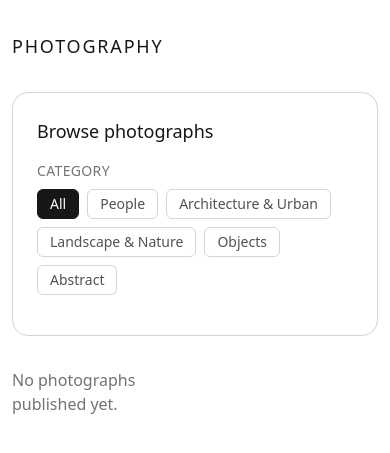
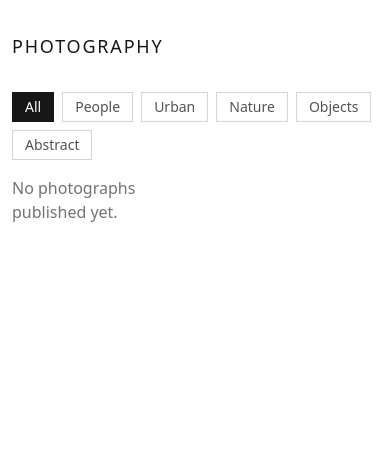
Before and after one commit to ajm660/photo-site, a Flask app: page / in a window 390 px wide. Shown: the top 453 px of the page. Run offline with Flask 3, Linux system fonts and the light colour scheme; style sheets or scripts are compiled from the project's sources; some libraries are stand-ins or nearby versions.

Commit message:
Simplify gallery filter UI and shorten mobile category names
Drop the bordered container, section labels, and "Browse photographs"
heading around the category/keyword filters; tighten margins. Restyle
the keyword control as "Keywords: [ All v ]" with a faint grey
background. Category buttons keep square corners and abbreviate to
"Urban"/"Nature" on mobile while showing full names from sm up.

```diff
--- a/app/categories.py
+++ b/app/categories.py
@@ -23,6 +23,14 @@
     "Landscape & Nature": ["Landscape", "Nature", "Landscape & Nature"],
     "Objects": ["Object", "Objects"],
     "Abstract": ["Abstract"],
+}
+
+# Shorter display names shown on narrow (mobile) viewports, where the full
+# name would wrap or crowd the nav. Categories not listed here just use
+# their full name at every width.
+PRIMARY_CATEGORY_SHORT_NAMES = {
+    "Architecture & Urban": "Urban",
+    "Landscape & Nature": "Nature",
 }
 
 # The Lightroom keyword used to mark a photo as ready for the website —
--- a/app/routes/gallery.py
+++ b/app/routes/gallery.py
@@ -4,6 +4,7 @@
 from app.categories import (
     ALL_CATEGORY_SLUG,
     ALL_PRIMARY_VARIANT_SLUGS,
+    PRIMARY_CATEGORY_SHORT_NAMES,
     PRIMARY_CATEGORY_SLUGS,
     PRIMARY_CATEGORY_VARIANT_SLUGS,
     WEB_KEYWORD_SLUG,
@@ -40,8 +41,9 @@
 
     category_photo_count = category_photos.count()
 
-    categories = [{"name": "All", "slug": ALL_CATEGORY_SLUG}] + [
-        {"name": name, "slug": slug} for name, slug in PRIMARY_CATEGORY_SLUGS.items()
+    categories = [{"name": "All", "slug": ALL_CATEGORY_SLUG, "short_name": "All"}] + [
+        {"name": name, "slug": slug, "short_name": PRIMARY_CATEGORY_SHORT_NAMES.get(name, name)}
+        for name, slug in PRIMARY_CATEGORY_SLUGS.items()
     ]
 
     # Every keyword occurring within the current category (excluding the
--- a/app/templates/gallery.html
+++ b/app/templates/gallery.html
@@ -3,30 +3,30 @@
 {% block title %}Photography{% endblock %}
 
 {% block content %}
-<div class="mb-8 rounded-2xl border border-neutral-300 p-6">
-  <div class="mb-4 flex items-center justify-between gap-4">
-    <h2 class="text-lg font-medium">Browse photographs</h2>
+<div class="mb-3">
   {% if selected_category != 'all' or selected_tags %}
+    <div class="mb-2 flex justify-end">
       <a href="{{ url_for('gallery.index') }}" class="text-sm text-neutral-500 underline underline-offset-2 hover:text-neutral-900">Clear filters</a>
+    </div>
   {% endif %}
-  </div>
 
-  <p class="mb-2 text-sm uppercase tracking-wide text-neutral-500">Category</p>
   <nav class="mb-4 flex flex-wrap gap-2">
     {% for cat in categories %}
       <a href="{{ url_for('gallery.index', category=cat.slug) }}"
-         class="rounded-md border px-3 py-1 text-sm {{ 'border-neutral-900 bg-neutral-900 text-white' if selected_category == cat.slug else 'border-neutral-300 text-neutral-600 hover:border-neutral-900 hover:text-neutral-900' }}">
-        {{ cat.name }}
+         class="border px-3 py-1 text-sm {{ 'border-neutral-900 bg-neutral-900 text-white' if selected_category == cat.slug else 'border-neutral-300 text-neutral-600 hover:border-neutral-900 hover:text-neutral-900' }}">
+        <span class="sm:hidden">{{ cat.short_name }}</span>
+        <span class="hidden sm:inline">{{ cat.name }}</span>
       </a>
     {% endfor %}
   </nav>
 
   {% if all_keywords %}
-    <p class="mb-2 text-sm uppercase tracking-wide text-neutral-500">Keyword</p>
+    <div class="mb-4 flex items-center gap-2">
+      <span class="text-sm text-neutral-500">Keywords:</span>
       <div class="relative inline-block w-56" x-data="{ open: false }" @click.outside="open = false">
         <button type="button" @click="open = !open"
-              class="flex w-full items-center justify-between gap-2 rounded-md border border-neutral-300 px-3 py-1.5 text-sm text-neutral-900">
-        <span>{{ selected_keyword.name if selected_keyword else 'All keywords' }}</span>
+                class="flex w-full items-center justify-between gap-2 rounded-md border border-neutral-300 bg-neutral-100 px-3 py-1.5 text-sm text-neutral-900">
+          <span>{{ selected_keyword.name if selected_keyword else 'All' }}</span>
           <svg xmlns="http://www.w3.org/2000/svg" viewBox="0 0 20 20" fill="currentColor"
                class="h-4 w-4 shrink-0 text-neutral-500 transition-transform duration-150"
                :class="{ 'rotate-180': open }">
@@ -45,6 +45,7 @@
               {{ kw.name }} <span class="text-neutral-400">({{ kw.count }})</span>
             </a>
           {% endfor %}
+        </div>
       </div>
     </div>
     <noscript>
```
Lines whose indentation alone changed are shown as unchanged.
